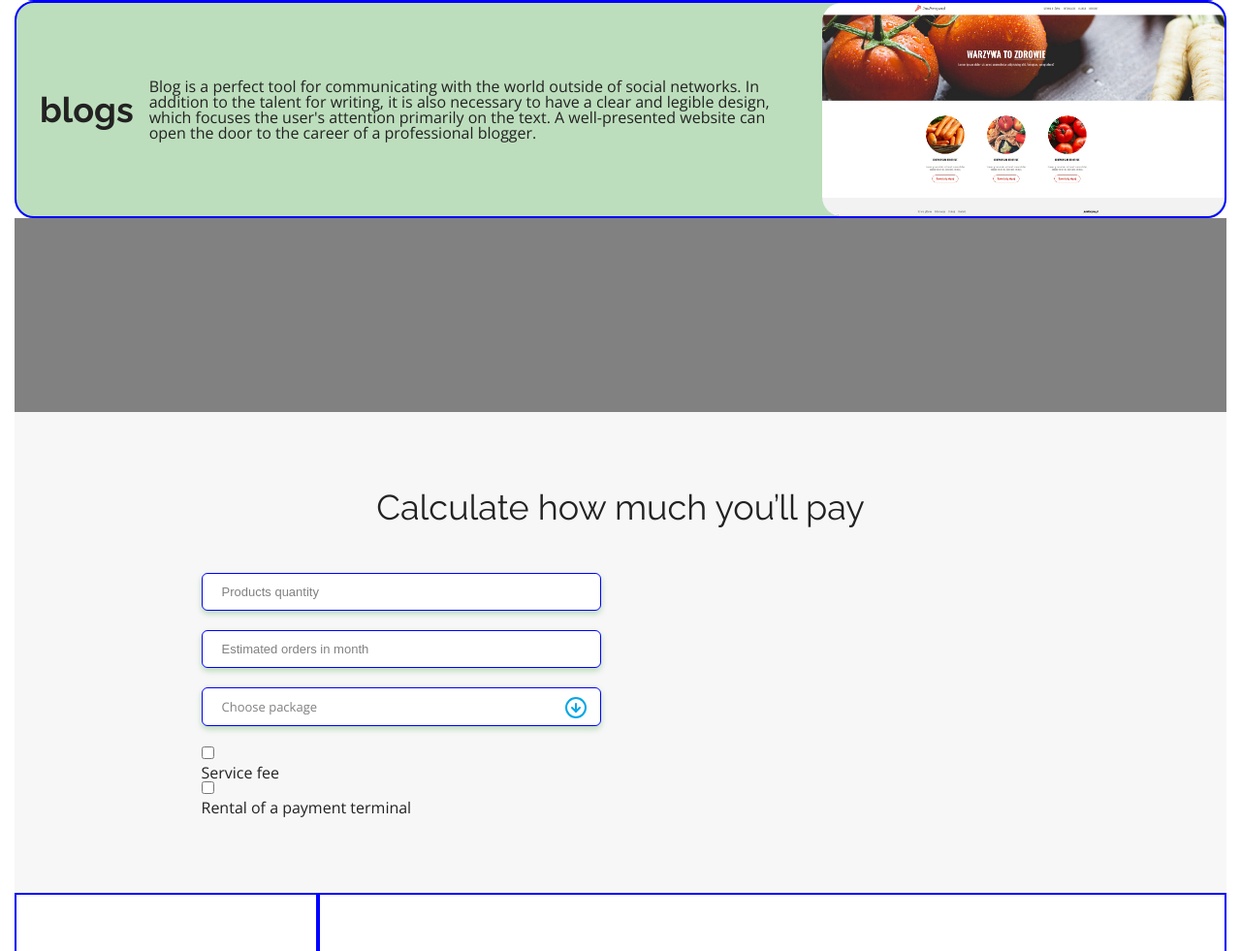
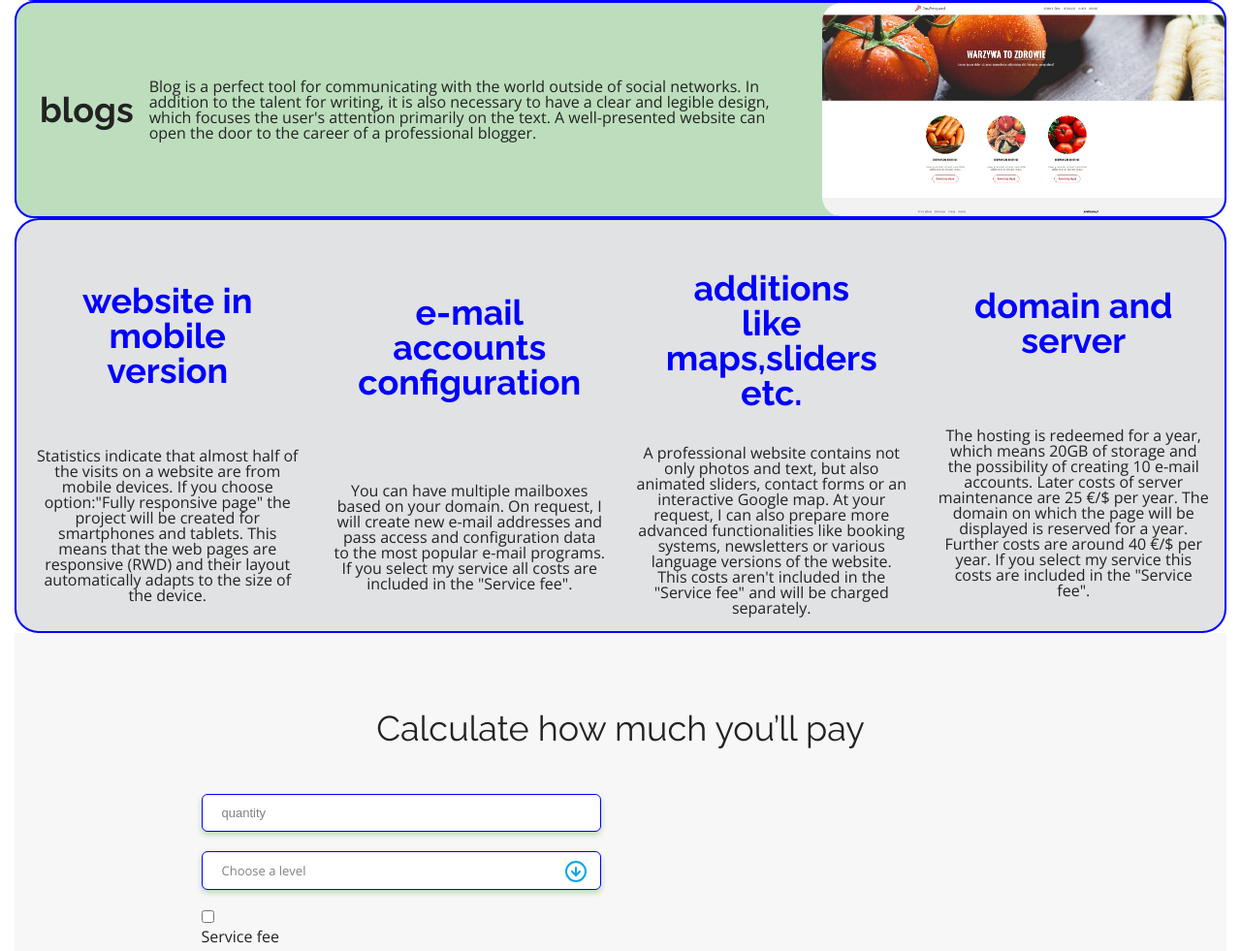
Before and after one commit to Magyarrigo/ONL_FEA_D_01_FINALY_PROJECT, a website: page project/index.html in a window 1280 px wide. Shown: the part 1123-2104 px from the top of the page at 97% size. Drawn offline with nearby package versions, Linux system fonts and the light colour scheme.

Commit message:
Solved_Pricing

```diff
--- a/project/index.html
+++ b/project/index.html
@@ -114,10 +114,43 @@
 
 
         <div class = 'row pricing'>
-            <div class = 'col-3 one'></div>
-            <div class = 'col-3 two'></div>
-            <div class = 'col-3 three'></div>
-            <div class = 'col-3 four'></div>
+            <div class = 'col-3 pricing__article'>
+                <h2 class = 'pricing__article--title'>website in mobile version</h2>
+                <p class = 'pricing__article--content'>Statistics indicate that almost half of the visits on a website
+                    are from mobile devices. If you choose option:"Fully responsive page"
+                    the project will be created for smartphones and tablets.
+                    This means that the web pages are responsive (RWD)
+                    and their layout automatically adapts to the size of the device.</p>
+            </div>
+            <div class = 'col-3 pricing__article'>
+                <h2 class = 'pricing__article--title'>e-mail accounts configuration</h2>
+                <p class = 'pricing__article--content'>You can have multiple mailboxes based on your domain.
+                    On request, I will create new e-mail addresses and pass access
+                    and configuration data to the most popular e-mail programs.
+                    If you select my service all
+                    costs are included in the "Service fee".
+                    </p>
+            </div>
+            <div class = 'col-3 pricing__article'>
+                <h2 class = 'pricing__article--title'>additions like maps,sliders etc.</h2>
+                <p class = 'pricing__article--content'>A professional website contains not only photos and text,
+                    but also animated sliders, contact forms or an interactive Google map.
+                    At your request, I can also prepare more advanced functionalities like booking systems,
+                    newsletters or various language versions of the website. This costs aren't included
+                    in the "Service fee" and will be charged separately.
+                </p>
+            </div>
+
+            <div class = 'col-3 pricing__article'>
+                <h2 class = 'pricing__article--title'>domain and server</h2>
+                <p class = 'pricing__article--content'>The hosting is redeemed for a year,
+                    which means 20GB of storage and the possibility of creating 10 e-mail accounts.
+                    Later costs of server maintenance are 25 €/$ per year.
+                    The domain on which the page will be displayed is reserved for a year.
+                    Further costs are around 40 €/$ per year. If you select my service this
+                    costs are included in the "Service fee".
+                </p>
+            </div>
         </div>
 
 
@@ -129,14 +162,14 @@
                     <div class="calc__columns">
                         <form class="calc__form">
                             <div class="calc__input">
-                                <input type="number" class="form__input" id="products" min="1" step="1" placeholder="Products quantity"/>
+                                <input type="number" class="form__input" id="products" min="1" step="1" placeholder="quantity"/>
                             </div>
                             <div class="calc__input">
-                                <input type="number" class="form__input" id="orders" min="1" step="1" placeholder="Estimated orders in month"/>
+                                <input type="number" class="form__input" id="orders" min="1" step="1" placeholder=""/>
                             </div>
                             <div class="calc__select" id="package" data-value="">
                                 <div class="select__input">
-                                    Choose package
+                                    Choose a level
                                 </div>
 
                                 <ul class="select__dropdown">
@@ -153,7 +186,7 @@
                             <label class="form__checkbox">
                                 <input type="checkbox" id="terminal"/>
                                 <span class="checkbox"></span>
-                                <p class="consent__text">Rental of a payment terminal</p>
+                                <p class="consent__text"></p>
                             </label>
                         </form>
 
--- a/project/js/app.js
+++ b/project/js/app.js
@@ -45,14 +45,14 @@ function showSlide(n){
 
 function Calculator(form, summary) {
     this.prices = {
-        products: 0.5,
+        products: 725,
         orders: 0.25,
         package: {
-            basic: 10,
-            professional: 25,
-            premium: 60
+            basic: 0,
+            professional: 525,
+            premium: 1600
         },
-        accounting: 40,
+        accounting: 400,
         terminal: 5
     };
 
--- a/project/scss/elements/_calculator.scss
+++ b/project/scss/elements/_calculator.scss
@@ -23,6 +23,7 @@
   &__form {
     width: 50%;
     margin-right: 20px;
+
 
     @include mobile {
       width: 100%;
@@ -168,3 +169,9 @@
     }
   }
 }
+#terminal{
+  display:none;
+}
+#orders{
+  display:none;
+}
--- a/project/scss/elements/_pricing.scss
+++ b/project/scss/elements/_pricing.scss
@@ -1,16 +1,21 @@
-.one{
-  height: 200px;
-  background-color: #818181;
+.pricing{
+  border: solid 2px $color-primary;
+  border-radius: 25px;
+  background-color: $color-grey-medium;
+  &__article{
+    padding: 1em;
+    display: flex;
+    flex-direction: column;
+    align-items: center;
+    justify-content: space-around;
+    &--title{
+      text-align: center;
+      font-weight: bold;
+      color: $color-primary;
+      padding: 1em;
+    }
+    &--content{
+      text-align: center;
+    }
+  }
 }
-.two{
-  height: 200px;
-  background-color: #818181;
-}
-.three{
-  height: 200px;
-  background-color: #818181;
-}
-.four{
-  height: 200px;
-  background-color: #818181;
-}
```
Also changed, not shown: project/assets/Catalog.svg (deleted), project/assets/Eye.svg (deleted), project/assets/Person.svg (deleted), project/assets/Trumpet.png (deleted), project/assets/logo_magyarrigo.jpg (added), project/css/main.css, 1 other file.
